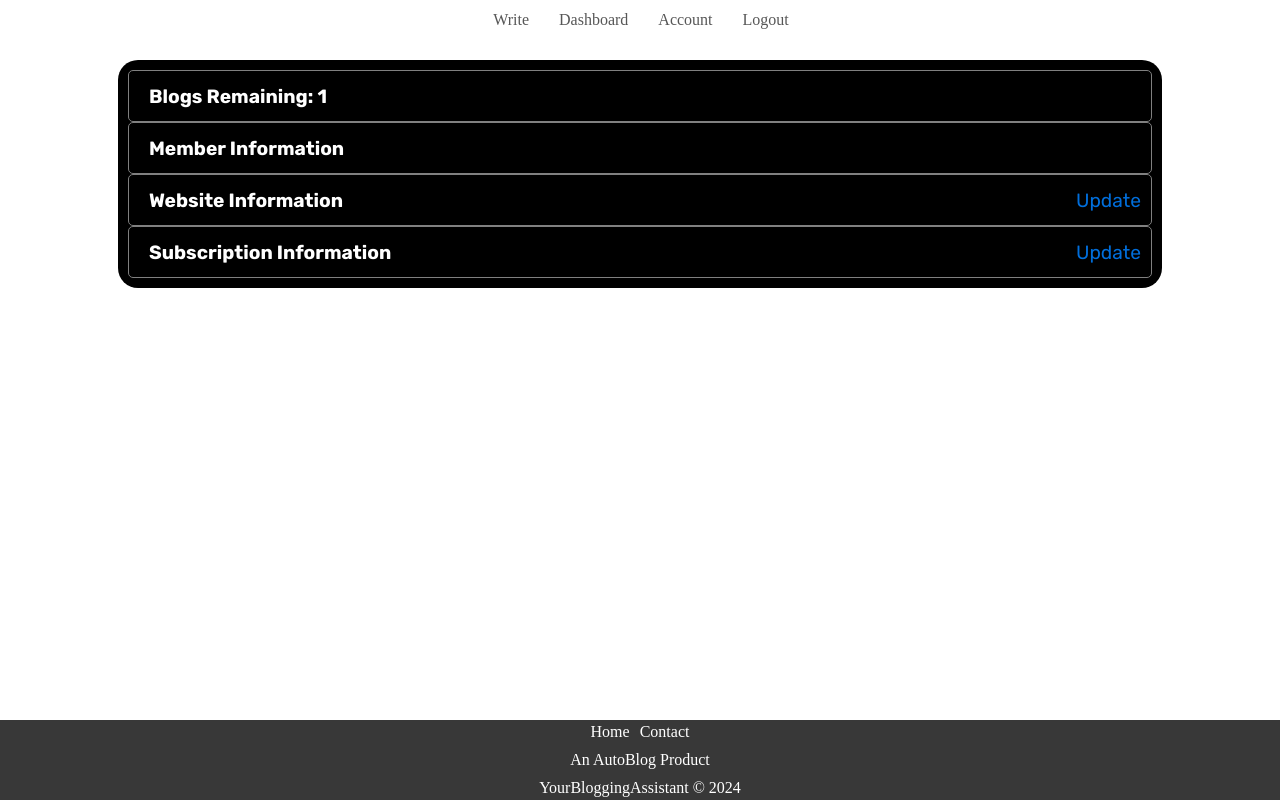
After one commit to Dlang-max/AutoBlog_Django_App, a Django app: page /settings/ in a window 1280 px wide. The commit adds this page. Run offline with Django 4.2, Linux system fonts and the light colour scheme; the visitor is signed in with stand-in values (Sample User, id 1); data comes from the database, SQL or seed files in the repository; data that the repository does not hold is empty; parts of the project's set-up code (start-up, migrations or seed data) failed here and were passed over.

Commit message:
adding settings page for users to view account information

```diff
--- a/mysite/autoblog/member_views.py
+++ b/mysite/autoblog/member_views.py
@@ -7,12 +7,22 @@ from django.contrib.auth.decorators import login_required, user_passes_test
 from celery.result import AsyncResult
 from django.core.mail import EmailMessage
 from .forms import MemberInfoForm, GenerateBlogForm, BlogForm, ContactForm
-from .models import Member, Blog
+from .models import Member, Blog, User
 from django.views.decorators.csrf import csrf_exempt
 from .decorators import member_required
 from .tasks import generate_blog_and_header_image
 from django.http import JsonResponse
 from .errors import BlogUploadError, ImageUploadError, ChangeFeaturedImageError, DeletingBlogError
+@login_required(login_url='/login')
+def settings(request):
+    user = request.user
+    member, created = Member.objects.get_or_create(user=user)
+
+    if created:
+        user.is_member = True
+        user.save()
+
+    return render(request, "autoblog/settings.html", {"member" : member})
 
 def home(request):
     """
--- a/mysite/autoblog/models.py
+++ b/mysite/autoblog/models.py
@@ -8,12 +8,12 @@ class User(AbstractUser):
 
 class Member(models.Model):
     user = models.OneToOneField(User, on_delete=models.CASCADE, primary_key=True)
-    wordpress_url = models.URLField(max_length=200)
-    wordpress_username = models.CharField(max_length=100)
-    wordpress_application_password = models.CharField(max_length=200)
+    wordpress_url = models.URLField(max_length=200, default="")
+    wordpress_username = models.CharField(max_length=100, default="")
+    wordpress_application_password = models.CharField(max_length=200, default="")
 
-    stripe_customer_id = models.CharField(max_length=50)
-    stripe_subscription_id = models.CharField(max_length=50)
+    stripe_customer_id = models.CharField(max_length=50, default="")
+    stripe_subscription_id = models.CharField(max_length=50, default="")
 
 
     membership_levels = {
--- a/mysite/autoblog/static/autoblog/script.js
+++ b/mysite/autoblog/static/autoblog/script.js
@@ -28,3 +28,15 @@ function navResizeMobile() {
         navContainer.style.display = "none"
     }
 }
+
+function resizeSettingsInfo(id) {
+    var info = document.getElementById(id);
+
+    if (info.style.height === "0px" || info.style.height === "") {
+        info.style.height = "100%";
+        info.style.display = "block";
+    } else {
+        info.style.height = "0px";
+        info.style.display = "none";
+    }
+}
--- a/mysite/autoblog/static/autoblog/style.css
+++ b/mysite/autoblog/static/autoblog/style.css
@@ -255,6 +255,78 @@ section {
     font-family: "Major Mono Display", monospace;
     font-size: xx-large;
 }
+
+/*
+* Settings
+*/
+
+#blog-info:hover {
+    cursor: default;
+}
+
+.container {
+    display: flex;
+    flex-direction: column;
+    justify-content: center;
+    align-items: center;
+}
+
+.settings-container {
+    padding: 10px;
+    margin: 20px;
+    width: 80%;
+    border-radius: 20px;
+    font-family: var(--font);
+    color: var(--font-color);
+    font-size: larger;
+    background-color: black;
+    display: flex;
+    flex-direction: column;
+    justify-self: center;
+}
+
+.settings-header-container {
+    display: flex;
+    justify-content: space-between;
+    align-items: center;
+    border-radius: 5px;
+    padding: 10px;
+    margin-bottom: 0px;
+    height: 30px;
+    border: 1px solid gray
+}
+
+.settings-header-container:hover {
+    cursor: pointer;
+}
+
+.settings-header {
+    margin: 10px;
+}
+
+.info {
+    margin-left: 10px;
+}
+
+.settings-link {
+    justify-self: flex-end;
+    font-family: var(--font);
+    color: var(--button-blue);
+    margin-left: 5px;
+    text-decoration: none;
+}
+
+.settings-link:hover {
+    cursor: pointer;
+    color: var(--button-hover-blue);
+}
+
+.settings-drop-down {
+    height: 0px;
+    display: none;
+}
+
+
 
 /*
 * Verification
--- a/mysite/autoblog/templates/autoblog/base.html
+++ b/mysite/autoblog/templates/autoblog/base.html
@@ -31,7 +31,7 @@
                 {% if user.is_authenticated %}
                     <li class="nav-item"><a class="nav-link" href="{% url 'generate_blog' %}">Write</a></li>
                     <li class="nav-item"><a class="nav-link" href="{% url 'member_dashboard' %}">Dashboard</a></li>
-                    <li class="nav-item"><a class="nav-link" href="{% url 'pay' %}">Account</a></li>
+                    <li class="nav-item"><a class="nav-link" href="{% url 'settings' %}">Account</a></li>
                     <li class="nav-item"><a class="nav-link" href="{% url 'logout' %}">Logout</a></li>
                 {% else %}
                     <li class="nav-item"><a class="nav-link" href="{% url 'register' %}">Register</a></li>
--- /dev/null
+++ b/mysite/autoblog/templates/autoblog/settings.html
@@ -0,0 +1,51 @@
+{% extends "autoblog/base.html" %}
+
+{% block title %}Settings{% endblock %}
+
+{% block content %}
+<div class="container">
+    <div class="settings-container">
+        <div class="info-container">
+            <div class="settings-header-container" id="blog-info">
+                {% if member.blogs_remaining > 0 %}
+                    <h4 class="settings-header">Blogs Remaining: {{ member.blogs_remaining }}</h4>
+                {% else %}
+                    <h4 class="settings-header">Blogs Remaining: None <a href="{% url 'pay' %}">Purchase More</a></h4>
+                {% endif %}
+            </div>
+        </div>
+        <div class="info-container">
+            <div class="settings-header-container" onclick="resizeSettingsInfo('member-info')">
+                <h4 class="settings-header">Member Information</h4>
+            </div>
+            <div class="settings-drop-down" id="member-info">
+                <div class="info">Username: {{ user.username }}</div>
+                <div class="info">Email: {{ user.email }}</div>
+            </div>
+        </div>
+        <div class="info-container">
+            <div class="settings-header-container" onclick="resizeSettingsInfo('website-info')">
+                <h4 class="settings-header">Website Information</h4>
+                <a class="settings-link" href="{% url 'member_info' %}">Update</a>
+            </div>
+            <div class="settings-drop-down" id="website-info">
+                <div class="info">Website URL: {{ member.wordpress_url }}</div>
+                <div class="info">Website Username: {{ member.wordpress_username }}</div>
+                <div class="info">Website Password: {{ member.wordpress_application_password }}</div>
+            </div>
+        </div>
+        <div class="info-container">
+            <div class="settings-header-container" onclick="resizeSettingsInfo('subscription-info')">
+                <h4 class="settings-header">Subscription Information</h4>
+                <a class="settings-link" href="{% url 'pay' %}">Update</a>
+            </div>
+            <div class="settings-drop-down" id="subscription-info">
+                <div class="info">Subscription Level: {{ member.membership_level }}</div>
+
+            </div>
+        </div>
+    </div>
+</div>
+{% load static %}
+<script src="{% static 'autoblog/script.js' %}"></script>
+{% endblock %}
--- a/mysite/mysite/urls.py
+++ b/mysite/mysite/urls.py
@@ -33,6 +33,7 @@ urlpatterns = [
     path('memberInfo/', member_views.member_info, name='member_info'),
     path('generateBlog/', member_views.generate_blog, name='generate_blog'),
     path('memberDash/', member_views.member_dashboard, name='member_dashboard'),
+    path('settings/', member_views.settings, name='settings'),
     path('contact/', member_views.contact, name='contact'),
     path('taskStatus/<str:task_id>/', member_views.poll_task_status, name='task_status'),
 
```
